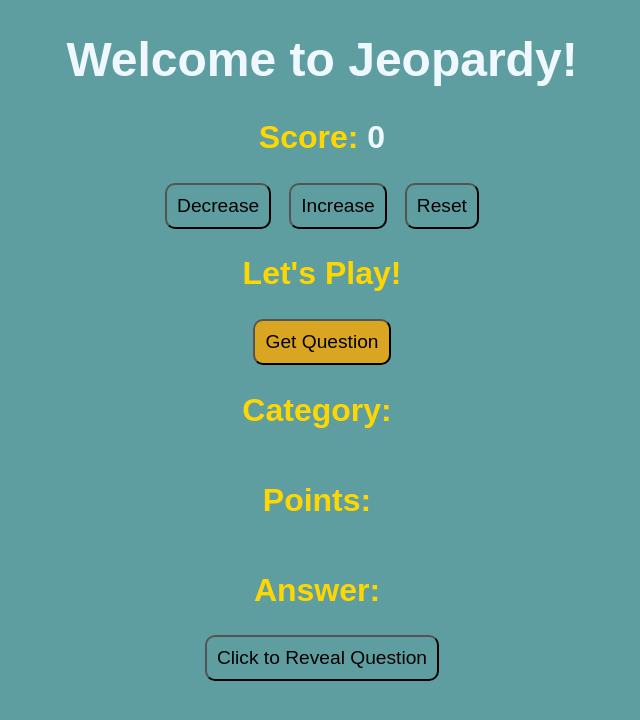
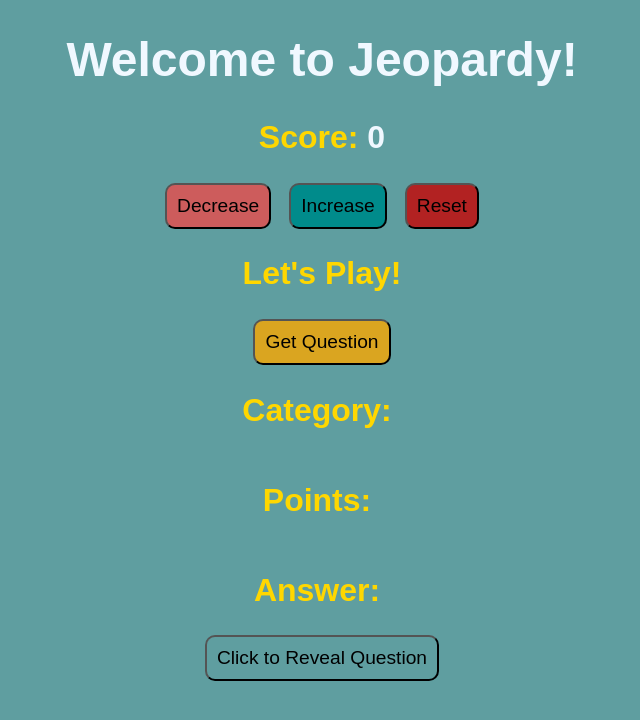
Before and after one commit to lucas9121/Jeopardy, a React (Create React App) app: page / in a window 1280 px wide. Shown: the top 720 px of the page, without its empty margins (318-958 px from the left). Built offline with nearby package versions, Linux system fonts and the light colour scheme.

Commit message:
building Score

```diff
--- a/src/components/Score.js
+++ b/src/components/Score.js
@@ -7,9 +7,9 @@ export default function Score({trivia}) {
                 <h2 className="h2">Score: <span id="score-number">{scoreNum}</span></h2>
             </div>
             <div id="buttons">
-                <button onClick={(e) => {setScoreNum(scoreNum - trivia.value)}}>Decrease</button>
-                <button onClick={(e) => {setScoreNum(scoreNum + trivia.value)}}>Increase</button>
-                <button onClick={(e) => {setScoreNum(0)}}>Reset</button>
+                <button style={{backgroundColor: 'indianred'}} onClick={(e) => {setScoreNum(scoreNum - trivia.value)}}>Decrease</button>
+                <button style={{backgroundColor: 'darkcyan'}} onClick={(e) => {setScoreNum(scoreNum + trivia.value)}}>Increase</button>
+                <button style={{backgroundColor: 'firebrick'}} onClick={(e) => {setScoreNum(0)}}>Reset</button>
             </div>
         </main>
     )
```
